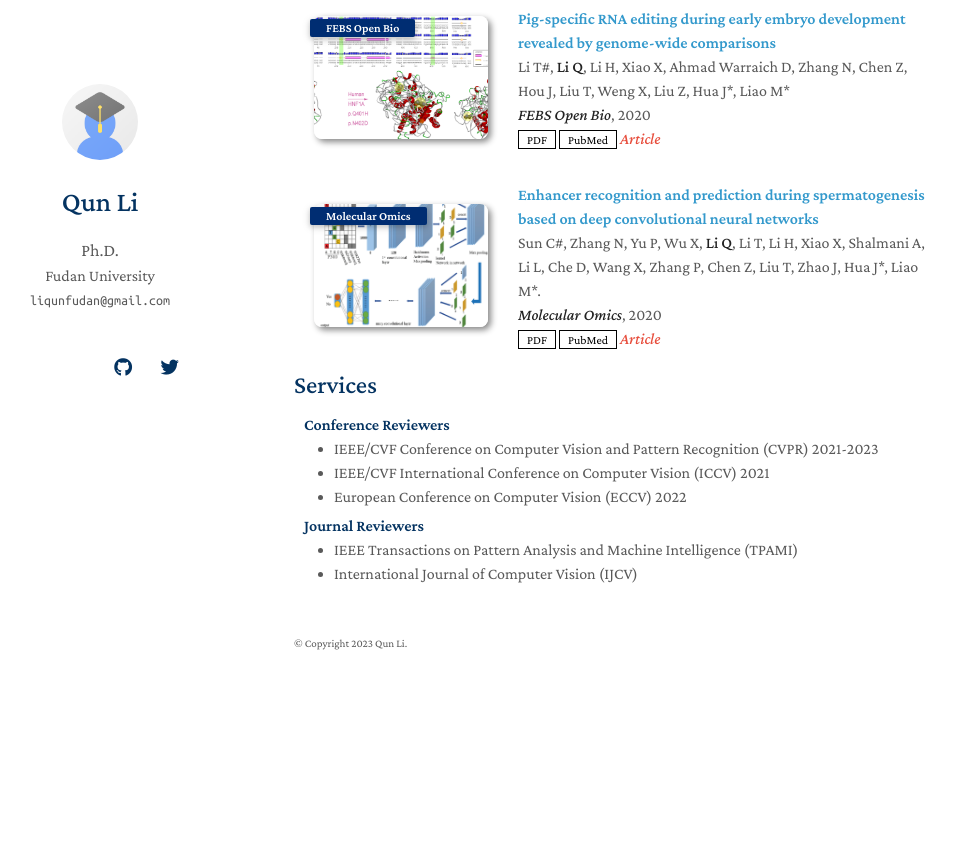
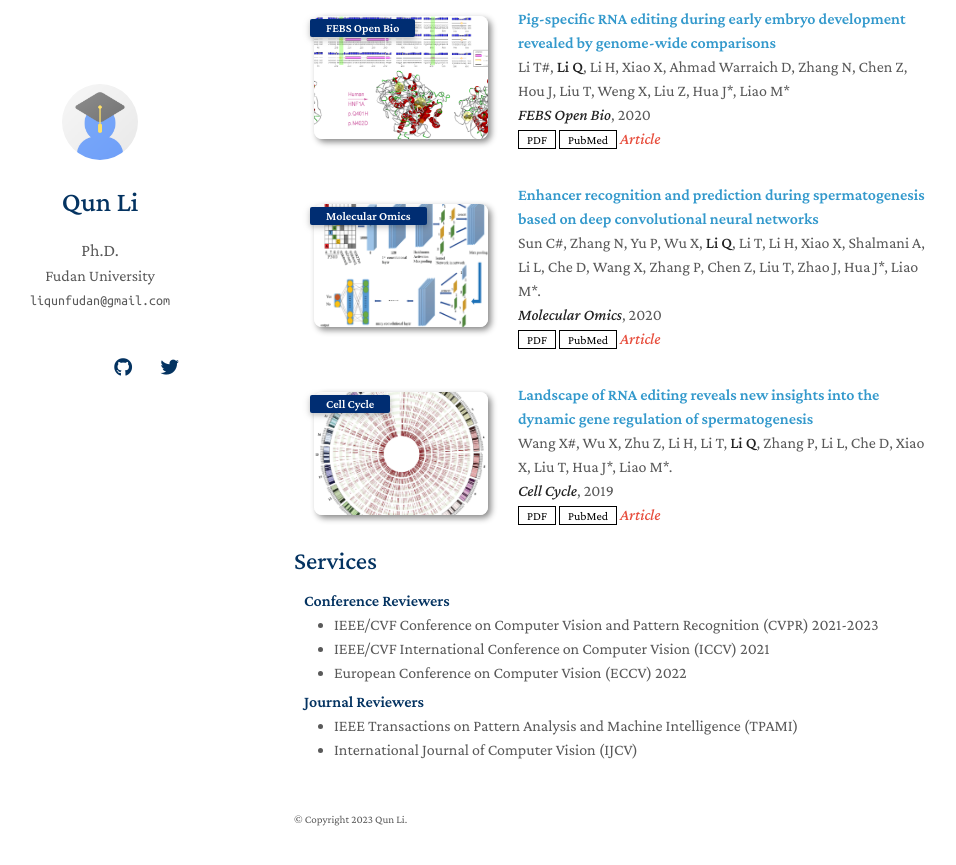
Before and after one commit to liqunbio/liqunbio.github.io, a Jekyll site: the page built from index.md, in a window 1280 px wide and 900 px high, scrolled down 1976 px. Shown: the top 865 px of the window, without its empty margins (176-1132 px from the left). Built offline with Jekyll 4.4.1, drawn with Linux system fonts in a browser that asks for light colours; nearby versions of some CDN libraries; a style sheet for code colours, icons or effects is not loaded; our own code applies the rules of GitHub Pages for plain Markdown files; before the commit the page ends 2700 px from its top, so only the background shows below that.

Commit message:
Update publications.md

```diff
--- a/_includes/publications.md
+++ b/_includes/publications.md
@@ -183,5 +183,25 @@
       </div>
       </div>
     </li>
+<br>
+    <li>
+      <div class="pub-row">
+      <div class="col-sm-3 abbr" style="position: relative;padding-right: 15px;padding-left: 15px;">
+          <img src="assets/img/2019_CellCycle_RNAEditing.png" class="teaser img-fluid z-depth-1">
+          <abbr class="badge">Cell Cycle</abbr>
+      </div>
+
+      <div class="col-sm-9" style="position: relative;padding-right: 15px;padding-left: 20px;">
+          <div class="title"><a href=""> Landscape of RNA editing reveals new insights into the dynamic gene regulation of spermatogenesis</a></div>
+          <div class="author">Wang X#, Wu X, Zhu Z, Li H, Li T, <strong>Li Q</strong>, Zhang P, Li L, Che D, Xiao X, Liu T, Hua J*, Liao M*.</div>
+          <div class="periodical"><strong><em>Cell Cycle</em></strong>, 2019</div>
+          <div class="links">
+          <a href="" class="btn btn-sm z-depth-0" role="button" target="_blank" style="font-size:12px;">PDF</a>
+          <a href="https://pubmed.ncbi.nlm.nih.gov/31594448/" class="btn btn-sm z-depth-0" role="button" target="_blank" style="font-size:12px;">PubMed</a>
+          <strong><i style="color:#e74d3c">Article</i></strong>
+          </div>
+      </div>
+      </div>
+    </li>
 </ol>
 </div>
```
